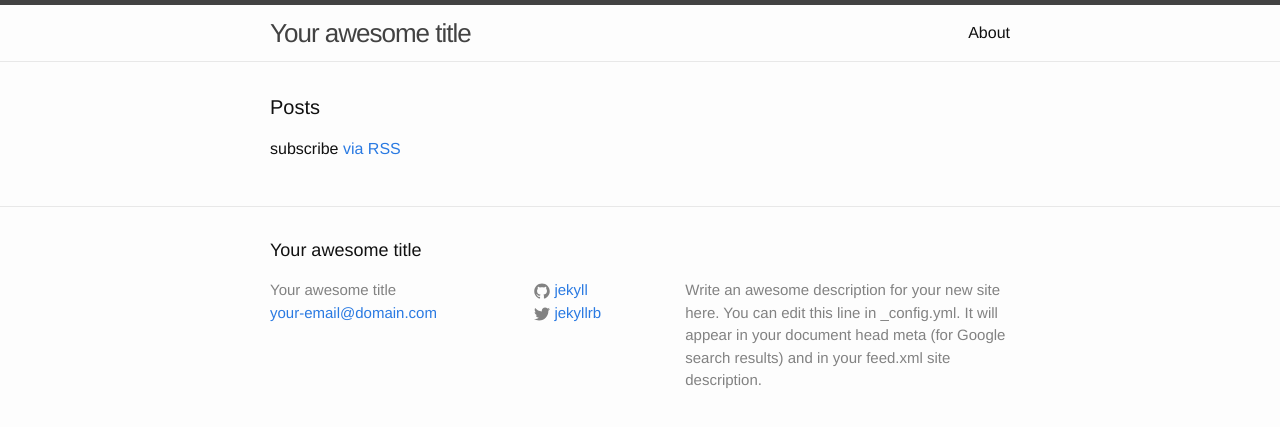
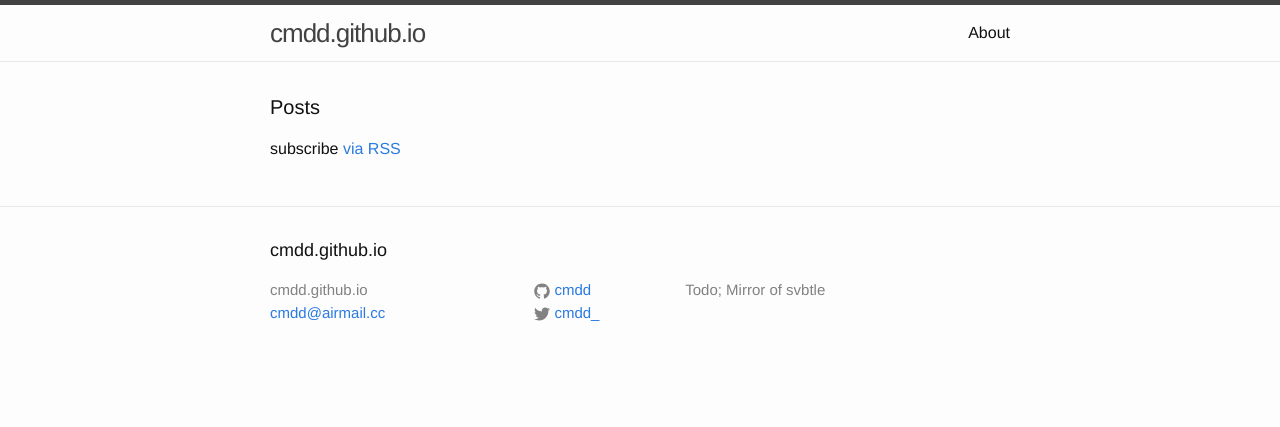
Before and after one commit to cmdd/cmdd.github.io, a Jekyll site: the page built from index.html, in a window 1280 px wide. Shown: the top 427 px of the page. Built offline with Jekyll 4.4.1, drawn with Linux system fonts in a browser that asks for light colours.

Commit message:
config changes

```diff
--- a/_config.yml
+++ b/_config.yml
@@ -1,14 +1,13 @@
 # Site settings
-title: Your awesome title
-email: your-email@domain.com
+title: cmdd.github.io
+email: cmdd@airmail.cc
 description: > # this means to ignore newlines until "baseurl:"
-  Write an awesome description for your new site here. You can edit this
-  line in _config.yml. It will appear in your document head meta (for
-  Google search results) and in your feed.xml site description.
+  Todo;
+  Mirror of svbtle
 baseurl: "" # the subpath of your site, e.g. /blog/
-url: "http://yourdomain.com" # the base hostname & protocol for your site
-twitter_username: jekyllrb
-github_username:  jekyll
+url: "http://cmdd.github.io" # the base hostname & protocol for your site
+twitter_username: cmdd_
+github_username:  cmdd
 
 # Build settings
 markdown: kramdown
```
